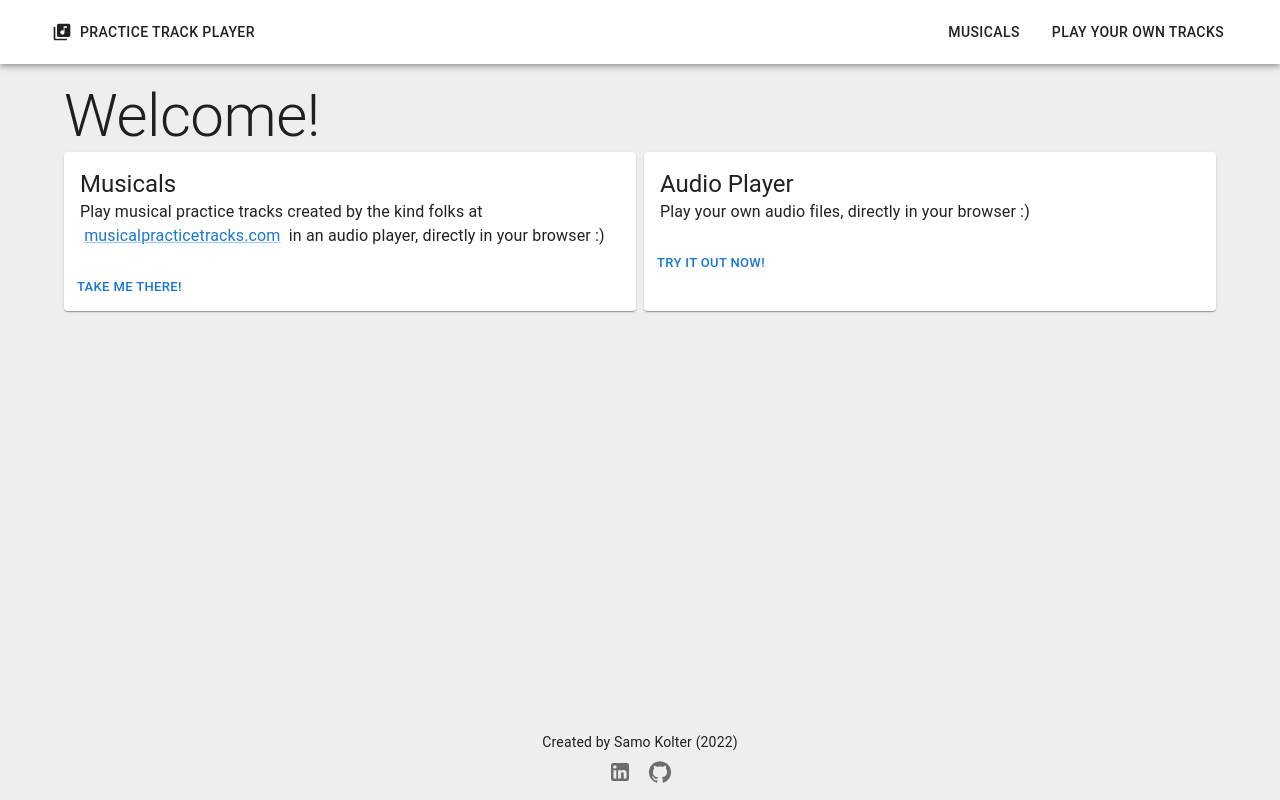
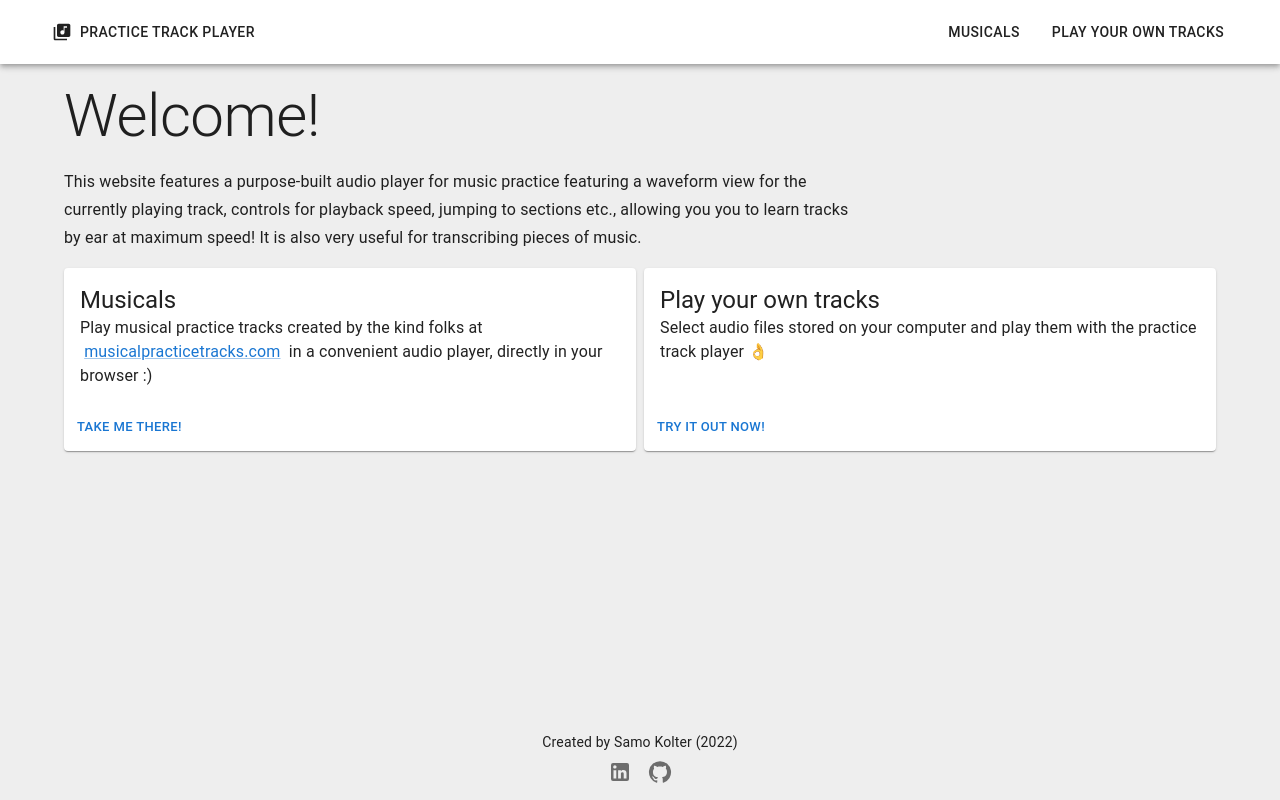
Before and after one commit to Sejmou/practice-track-player, a Next.js app: page / in a window 1280 px wide. Built offline with nearby package versions, Linux system fonts and the light colour scheme.

Commit message:
improve layout

```diff
--- a/components/layout/Footer.module.css
+++ /dev/null
@@ -1,6 +0,0 @@
-.footer {
-  position: sticky;
-  margin-top: auto;
-  padding-top: 1em;
-  left: 0;
-}
--- a/components/layout/Footer.tsx
+++ b/components/layout/Footer.tsx
@@ -1,23 +1,24 @@
 import {
-  BottomNavigation,
   Box,
   Container,
   IconButton,
   Link,
-  Paper,
   Typography,
   useTheme,
 } from '@mui/material';
 import GitHubIcon from '@mui/icons-material/GitHub';
 import LinkedInIcon from '@mui/icons-material/LinkedIn';
 
-import classes from './Footer.module.css';
-
 type Props = {};
 const Footer = (props: Props) => {
   const theme = useTheme();
   return (
-    <footer className={classes.footer}>
+    <footer
+      style={{
+        position: 'sticky',
+        paddingTop: '1em',
+      }}
+    >
       <Container
         sx={{
           display: 'flex',
--- a/pages/_app.tsx
+++ b/pages/_app.tsx
@@ -32,7 +32,7 @@ function MyApp({ Component, pageProps }: AppProps) {
           minHeight="100vh"
         >
           <Header />
-          <Container sx={{ pt: 2 }}>
+          <Container sx={{ pt: 2, marginBottom: 'auto' }}>
             <Component {...pageProps} />
           </Container>
           <Footer />
--- a/pages/index.tsx
+++ b/pages/index.tsx
@@ -20,6 +20,10 @@ const cardContainerStyles: SxProps = {
     md: '"1fr 1fr"',
   },
   gap: 1,
+  '.MuiCard-root': {
+    display: 'flex',
+    flexDirection: 'column',
+  },
 };
 
 const Home: NextPage = () => {
@@ -33,7 +37,16 @@ const Home: NextPage = () => {
         />
         <link rel="icon" href="/favicon.ico" />
       </Head>
-      <Typography variant="h2">Welcome!</Typography>
+      <Typography variant="h2" pb={2}>
+        Welcome!
+      </Typography>
+      <Typography variant="subtitle1" pb={2} maxWidth={800}>
+        This website features a purpose-built audio player for music practice
+        featuring a waveform view for the currently playing track, controls for
+        playback speed, jumping to sections etc., allowing you you to learn
+        tracks by ear at maximum speed! It is also very useful for transcribing
+        pieces of music.
+      </Typography>
       <Box sx={cardContainerStyles}>
         <Card>
           <CardContent>
@@ -46,7 +59,7 @@ const Home: NextPage = () => {
               >
                 musicalpracticetracks.com
               </Link>
-              &nbsp; in an audio player, directly in your browser :)
+              &nbsp; in a convenient audio player, directly in your browser :)
             </Typography>
           </CardContent>
           <CardActions>
@@ -57,12 +70,13 @@ const Home: NextPage = () => {
         </Card>
         <Card>
           <CardContent>
-            <Typography variant="h5">Audio Player</Typography>
+            <Typography variant="h5">Play your own tracks</Typography>
             <Typography>
-              Play your own audio files, directly in your browser :)
+              Select audio files stored on your computer and play them with the
+              practice track player 👌
             </Typography>
           </CardContent>
-          <CardActions>
+          <CardActions sx={{ mt: 'auto' }}>
             <Button size="small">
               <InternalLink href="/player">Try it out now!</InternalLink>
             </Button>
```
Also changed, not shown: pages/player/index.tsx (+4 -7 lines).
